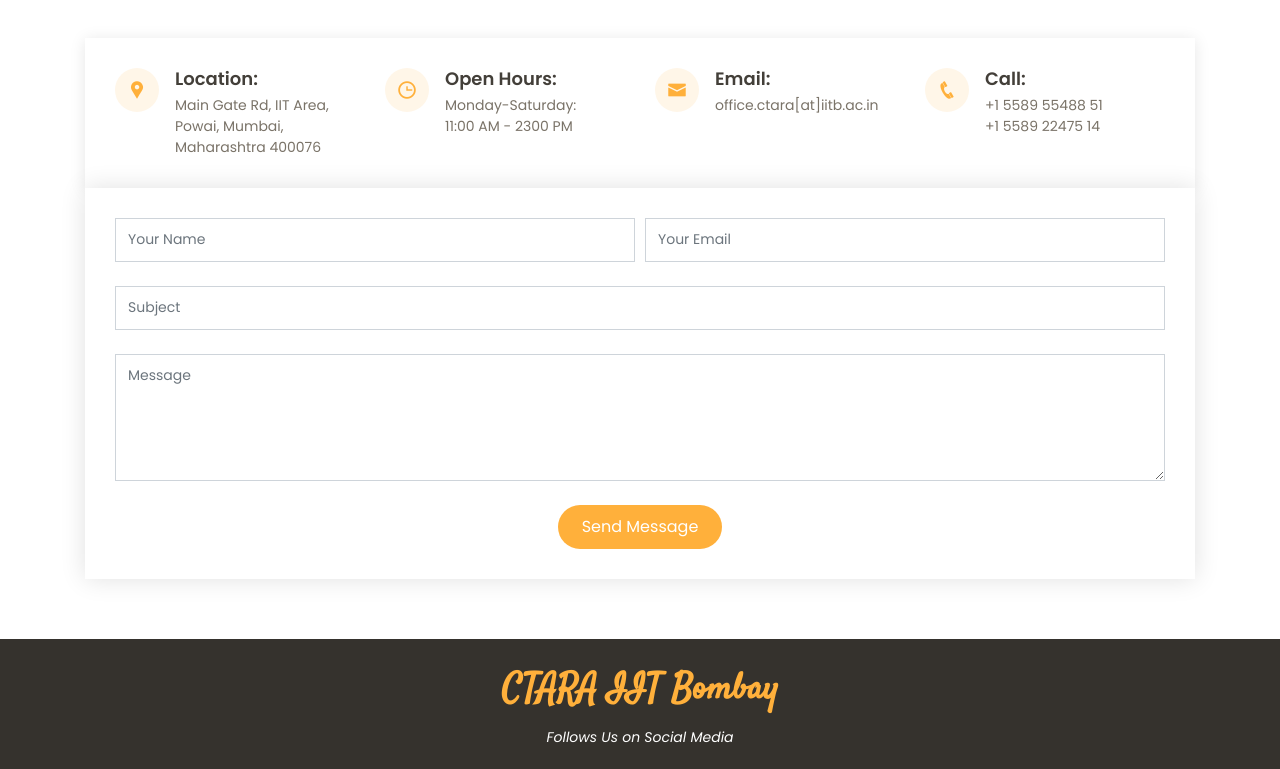
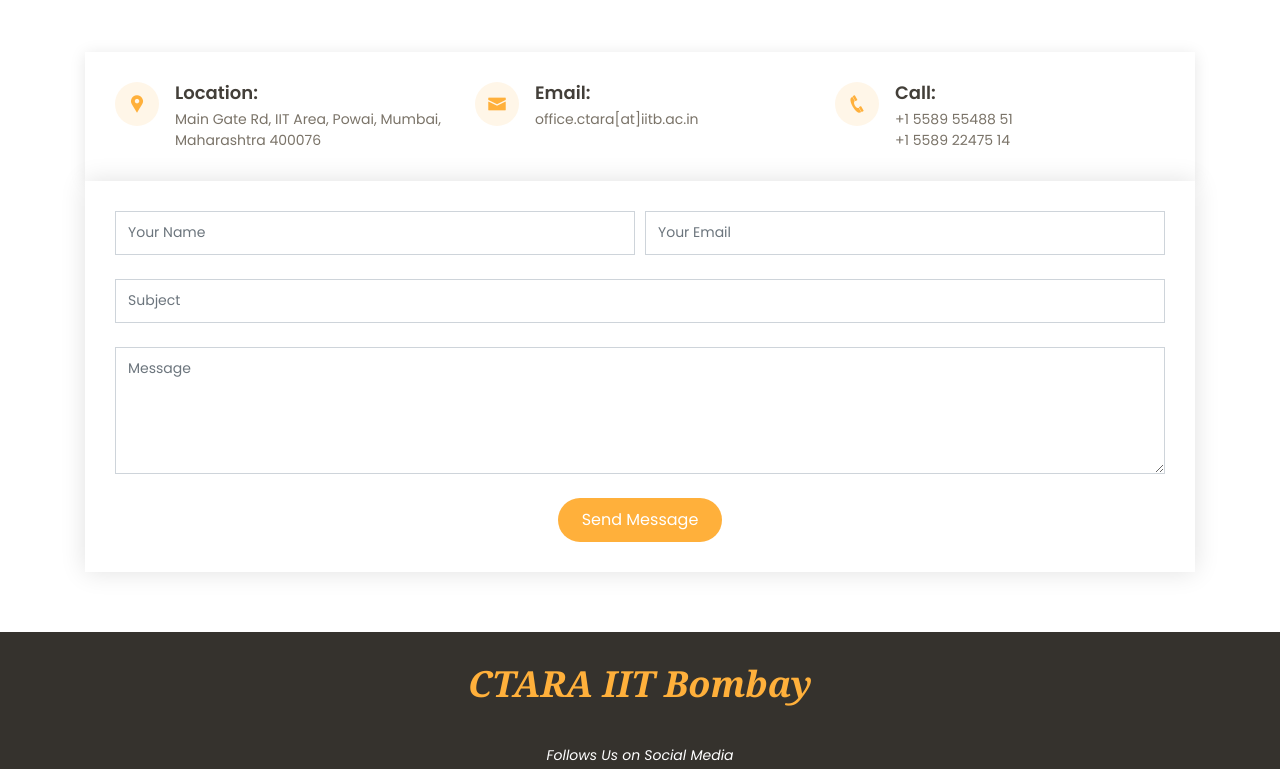
Before and after one commit to tdsaa/tdsaa, a plain HTML site: page index - Copy.html in a window 1280 px wide. Shown: the part 6932-7701 px from the top of the page. Drawn offline with Linux system fonts and the light colour scheme.

Commit message:
third
third

```diff
--- a/index - Copy.html
+++ b/index - Copy.html
@@ -819,8 +819,8 @@
       <div class="container">
 
         <div class="section-title">
-          <h3><p>Contact Us</p></h3>
-          <p>Indian Institute of Technology Bombay,</p><p> Main Gate Rd, IIT Area, Powai, Mumbai, Maharashtra 400076</p>
+          <h1><p style = "font-family: georgia;">Contact Us</p></h1>
+                    <p>Indian Institute of Technology Bombay,</p><p> Main Gate Rd, IIT Area, Powai, Mumbai, Maharashtra 400076</p>
         </div>
       </div>
 
@@ -836,25 +836,20 @@
 
         <div class="info-wrap">
           <div class="row">
-            <div class="col-lg-3 col-md-6 info">
+            <div class="col-sm-4 info">
               <i class="icofont-google-map"></i>
               <h4>Location:</h4>
               <p>Main Gate Rd, IIT Area, Powai, Mumbai, Maharashtra 400076</p>
             </div>
 
-            <div class="col-lg-3 col-md-6 info mt-4 mt-lg-0">
-              <i class="icofont-clock-time icofont-rotate-90"></i>
-              <h4>Open Hours:</h4>
-              <p>Monday-Saturday:<br>11:00 AM - 2300 PM</p>
-            </div>
 
-            <div class="col-lg-3 col-md-6 info mt-4 mt-lg-0">
+            <div class="col-sm-4 info mt-4 mt-lg-0">
               <i class="icofont-envelope"></i>
               <h4>Email:</h4>
               <p>office.ctara[at]iitb.ac.in</p>
             </div>
 
-            <div class="col-lg-3 col-md-6 info mt-4 mt-lg-0">
+            <div class="col-sm-4 info mt-4 mt-lg-0">
               <i class="icofont-phone"></i>
               <h4>Call:</h4>
               <p>+1 5589 55488 51<br>+1 5589 22475 14</p>
@@ -897,7 +892,7 @@
   <!-- ======= Footer ======= -->
   <footer id="footer">
     <div class="container">
-      <h3>CTARA IIT Bombay</h3>
+      <h3><p style= "font-family: georgia;">CTARA IIT Bombay</p></h3>
       <p>Follows Us on Social Media</p>
       <div class="social-links">
         <a href="https://twitter.com/iitbombay" class="twitter"><i class="bx bxl-twitter"></i></a>
```
